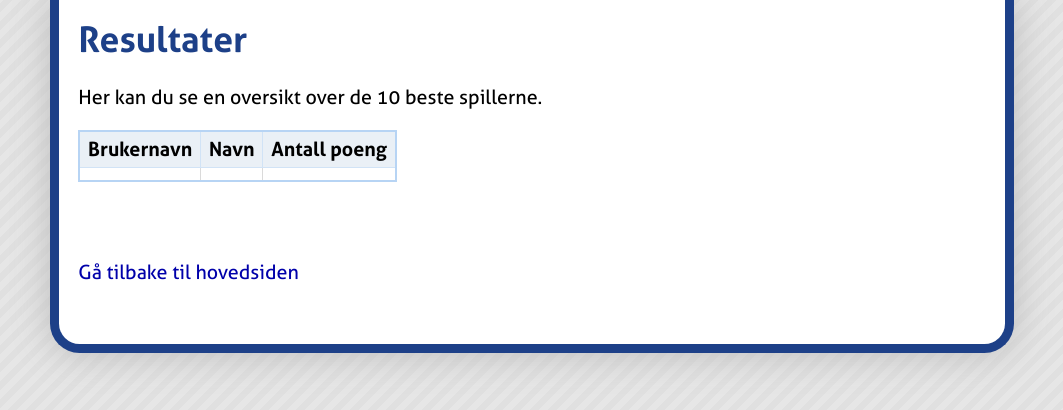
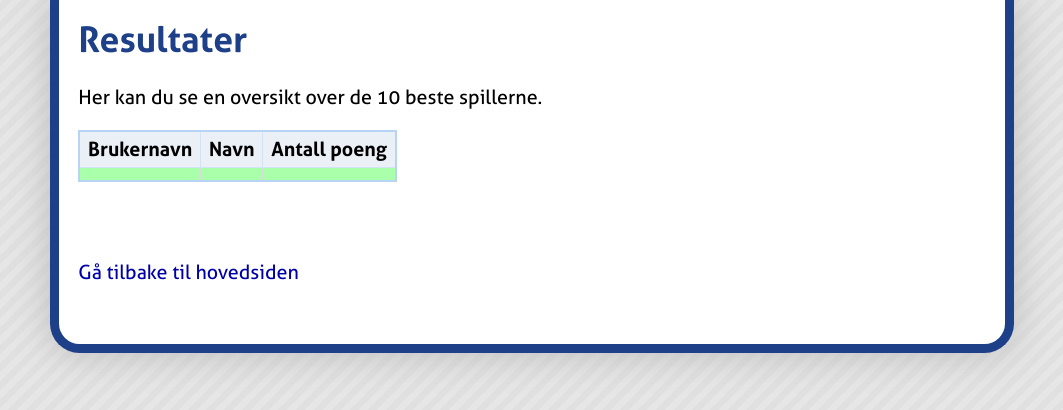
Before and after one commit to ThomasPedersen/mattespill, a Django app: template main/templates/stats.html in a window 1280 px wide. Shown: the part 60-470 px from the top of the page, without its empty margins (108-1171 px from the left). Run offline with Django 3.2, Linux system fonts and the light colour scheme; the template is opened without the code that fills it: values that come from a table or form of the project are taken from there, others are empty; the visitor is signed in with stand-in values (Sample User, id 1); data comes from the database, SQL or seed files in the repository; parts of the project's set-up code (start-up, migrations or seed data) failed here and were passed over.

Commit message:
Change table background to green for user with most points.

```diff
--- a/main/templates/stats.html
+++ b/main/templates/stats.html
@@ -3,7 +3,7 @@
 {% block head %}
 <style type="text/css">
 table tr.most_points td {
-	background-color: #aaffaa;
+	background-color: #aaffaa !important;
 }
 </style>
 {% endblock %}
```
